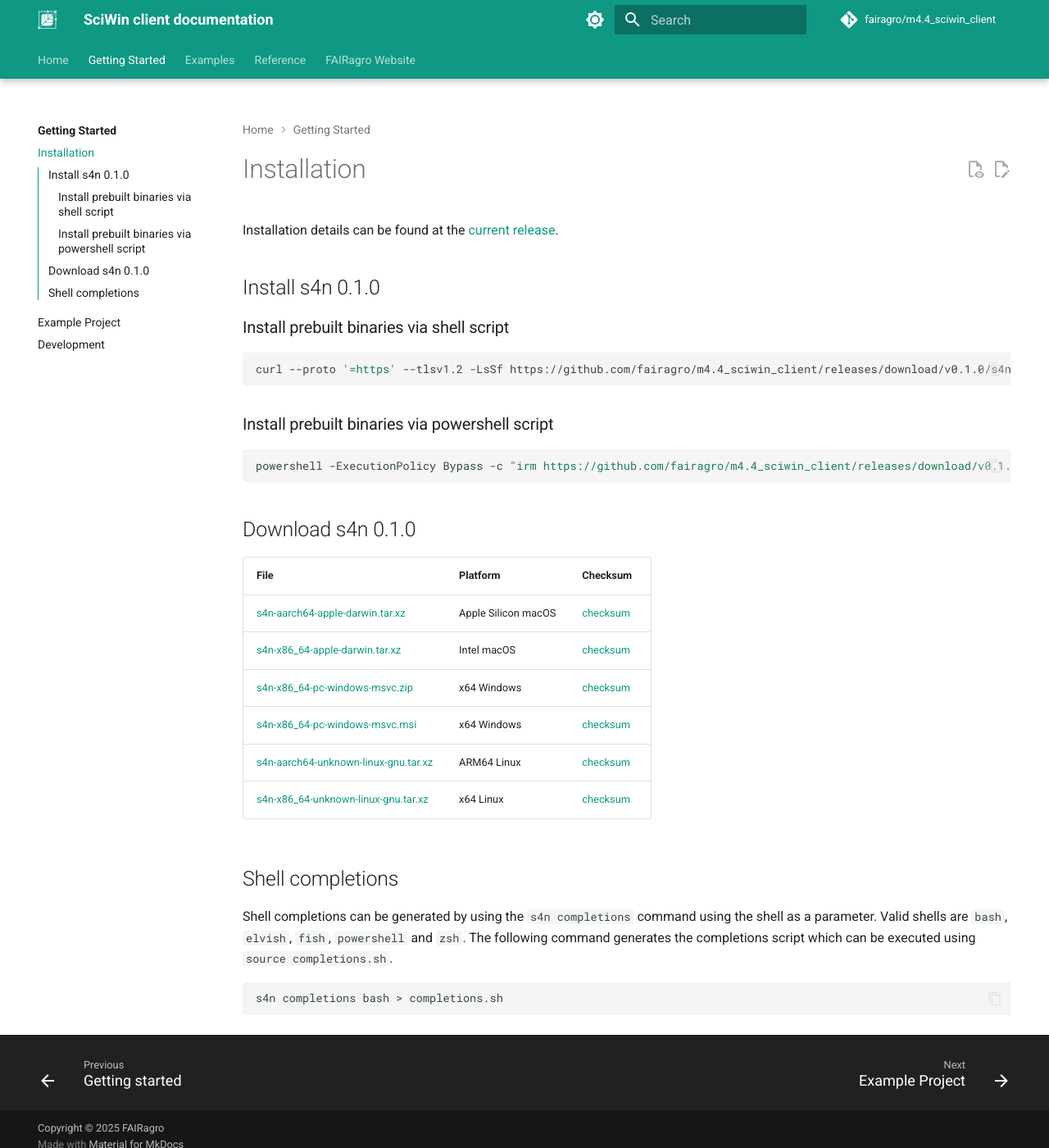
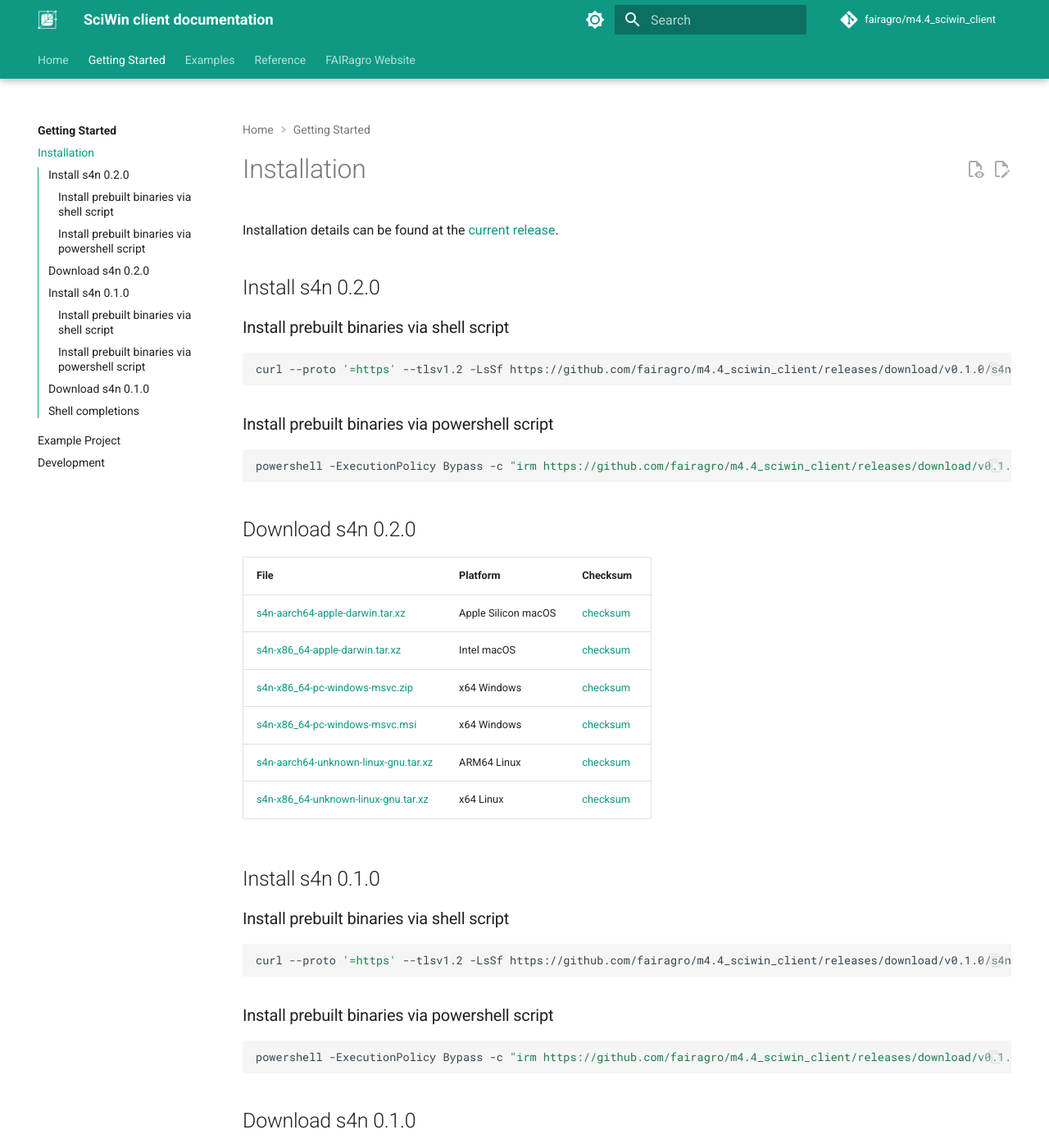
Before and after one commit to fairagro/m4.4_sciwin_client, an MkDocs documentation site: the page built from docs/getting-started/installation.md, in a window 1280 px wide and 1400 px high. Shown: the whole window at 82% size. Built offline with MkDocs 1.6.1 and Material for MkDocs 9.7.7, drawn with Linux system fonts in a browser that asks for light colours; comment, search, counter and statistics services are not loaded.

````diff
--- a/Cargo.toml
+++ b/Cargo.toml
@@ -1,7 +1,7 @@
 [package]
 name = "s4n"
 description = "SciWIn Client: Reproducible computational Workflows made easy!"
-version = "0.1.0"
+version = "0.2.0"
 edition = "2021"
 repository = "https://github.com/fairagro/m4.4_sciwin_client"
 license = "MIT or Apache-2.0"
--- a/docs/getting-started/installation.md
+++ b/docs/getting-started/installation.md
@@ -1,5 +1,31 @@
 # Installation
 Installation details can be found at the [current release](https://github.com/fairagro/m4.4_sciwin_client/releases/latest).
+
+## Install s4n 0.2.0
+
+### Install prebuilt binaries via shell script
+
+```sh
+curl --proto '=https' --tlsv1.2 -LsSf https://github.com/fairagro/m4.4_sciwin_client/releases/download/v0.1.0/s4n-installer.sh | sh
+```
+
+### Install prebuilt binaries via powershell script
+
+```sh
+powershell -ExecutionPolicy Bypass -c "irm https://github.com/fairagro/m4.4_sciwin_client/releases/download/v0.1.0/s4n-installer.ps1 | iex"
+```
+
+## Download s4n 0.2.0
+
+|  File  | Platform | Checksum |
+|--------|----------|----------|
+| [s4n-aarch64-apple-darwin.tar.xz](https://github.com/fairagro/m4.4_sciwin_client/releases/download/v0.1.0/s4n-aarch64-apple-darwin.tar.xz) | Apple Silicon macOS | [checksum](https://github.com/fairagro/m4.4_sciwin_client/releases/download/v0.1.0/s4n-aarch64-apple-darwin.tar.xz.sha256) |
+| [s4n-x86_64-apple-darwin.tar.xz](https://github.com/fairagro/m4.4_sciwin_client/releases/download/v0.1.0/s4n-x86_64-apple-darwin.tar.xz) | Intel macOS | [checksum](https://github.com/fairagro/m4.4_sciwin_client/releases/download/v0.1.0/s4n-x86_64-apple-darwin.tar.xz.sha256) |
+| [s4n-x86_64-pc-windows-msvc.zip](https://github.com/fairagro/m4.4_sciwin_client/releases/download/v0.1.0/s4n-x86_64-pc-windows-msvc.zip) | x64 Windows | [checksum](https://github.com/fairagro/m4.4_sciwin_client/releases/download/v0.1.0/s4n-x86_64-pc-windows-msvc.zip.sha256) |
+| [s4n-x86_64-pc-windows-msvc.msi](https://github.com/fairagro/m4.4_sciwin_client/releases/download/v0.1.0/s4n-x86_64-pc-windows-msvc.msi) | x64 Windows | [checksum](https://github.com/fairagro/m4.4_sciwin_client/releases/download/v0.1.0/s4n-x86_64-pc-windows-msvc.msi.sha256) |
+| [s4n-aarch64-unknown-linux-gnu.tar.xz](https://github.com/fairagro/m4.4_sciwin_client/releases/download/v0.1.0/s4n-aarch64-unknown-linux-gnu.tar.xz) | ARM64 Linux | [checksum](https://github.com/fairagro/m4.4_sciwin_client/releases/download/v0.1.0/s4n-aarch64-unknown-linux-gnu.tar.xz.sha256) |
+| [s4n-x86_64-unknown-linux-gnu.tar.xz](https://github.com/fairagro/m4.4_sciwin_client/releases/download/v0.1.0/s4n-x86_64-unknown-linux-gnu.tar.xz) | x64 Linux | [checksum](https://github.com/fairagro/m4.4_sciwin_client/releases/download/v0.1.0/s4n-x86_64-unknown-linux-gnu.tar.xz.sha256) |
+
 
 ## Install s4n 0.1.0
 
@@ -27,8 +53,6 @@ powershell -ExecutionPolicy Bypass -c "irm https://github.com/fairagro/m4.4_sciw
 | [s4n-x86_64-unknown-linux-gnu.tar.xz](https://github.com/fairagro/m4.4_sciwin_client/releases/download/v0.1.0/s4n-x86_64-unknown-linux-gnu.tar.xz) | x64 Linux | [checksum](https://github.com/fairagro/m4.4_sciwin_client/releases/download/v0.1.0/s4n-x86_64-unknown-linux-gnu.tar.xz.sha256) |
 
 
-
-
 ## Shell completions
 Shell completions can be generated by using the `s4n completions` command using the shell as a parameter. Valid shells are `bash`, `elvish`, `fish`, `powershell` and `zsh`.
 The following command generates the completions script which can be executed using `source completions.sh`.
````
Also changed, not shown: CHANGELOG.md (+5 -0 lines), 1 other file.
